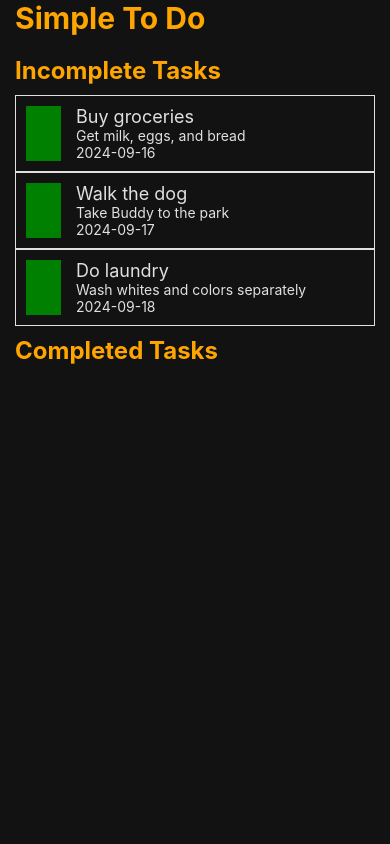
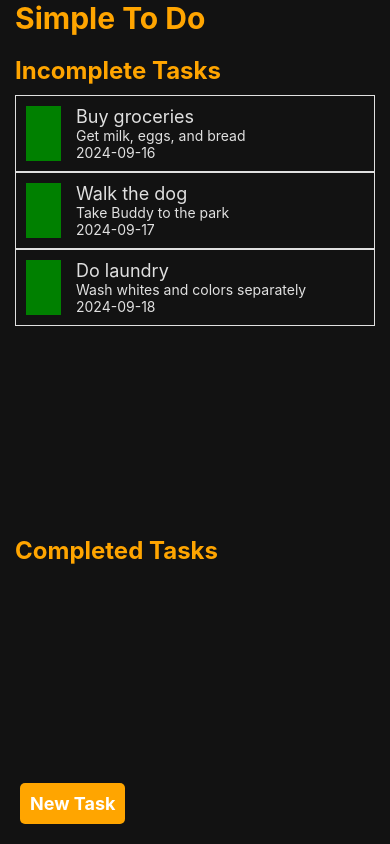
Before and after one commit to ChanAbay-abay/SimpleToDo, a React Native app: screen / in a window 390 px wide. Built offline with nearby package versions, Linux system fonts and the light colour scheme.

Commit message:
New Task Feature Added
Can now add new tasks.
LACKING:
- input for new tasks
- if blank fields then it wont display
- edit tasks
- delete tasks

```diff
--- a/App.js
+++ b/App.js
@@ -1,5 +1,12 @@
 import React, { useState } from "react";
-import { SafeAreaView, StatusBar, FlatList, View, Text } from "react-native";
+import {
+  SafeAreaView,
+  StatusBar,
+  FlatList,
+  View,
+  Text,
+  TouchableOpacity,
+} from "react-native";
 import styles from "./AppStyles";
 import ToDoItem from "./components/ToDoItem";
 
@@ -36,6 +43,18 @@ export default function App() {
         item.id === id ? { ...item, completed: !item.completed } : item
       )
     );
+  };
+
+  const addNewTask = () => {
+    const maxId = Math.max(...toDoData.map((item) => parseInt(item.id, 10)));
+    const newTask = {
+      id: (maxId + 1).toString(),
+      title: "New Task",
+      desc: "Task description",
+      due: new Date().toISOString().split("T")[0], // today's date
+      completed: false,
+    };
+    setToDoData([...toDoData, newTask]);
   };
 
   // Split tasks into incomplete and completed
@@ -85,6 +104,9 @@ export default function App() {
           keyExtractor={(item) => item.id}
         />
       </View>
+      <TouchableOpacity style={styles.addButton} onPress={addNewTask}>
+        <Text style={styles.addButtonText}>New Task</Text>
+      </TouchableOpacity>
       <StatusBar style="light" />
     </SafeAreaView>
   );
--- a/AppStyles.js
+++ b/AppStyles.js
@@ -10,7 +10,8 @@ const styles = StyleSheet.create({
   },
   wrappercontainer: {
     marginHorizontal: 15,
-    marginBottom: 15,
+    marginBottom: 70, // Ensure space for the button
+    flex: 1, // Ensures that the wrapper container takes up available space
   },
   title: {
     fontSize: 30,
@@ -28,6 +29,20 @@ const styles = StyleSheet.create({
     color: currentTheme.textColor,
     fontSize: 18,
   },
+  addButton: {
+    position: "absolute",
+    bottom: 20,
+    left: 20,
+    backgroundColor: "orange",
+    padding: 10,
+    borderRadius: 5,
+    zIndex: 1, // Ensure the button is on top of other content
+  },
+  addButtonText: {
+    color: "white",
+    fontSize: 18,
+    fontWeight: "bold",
+  },
 });
 
 export default styles;
```
